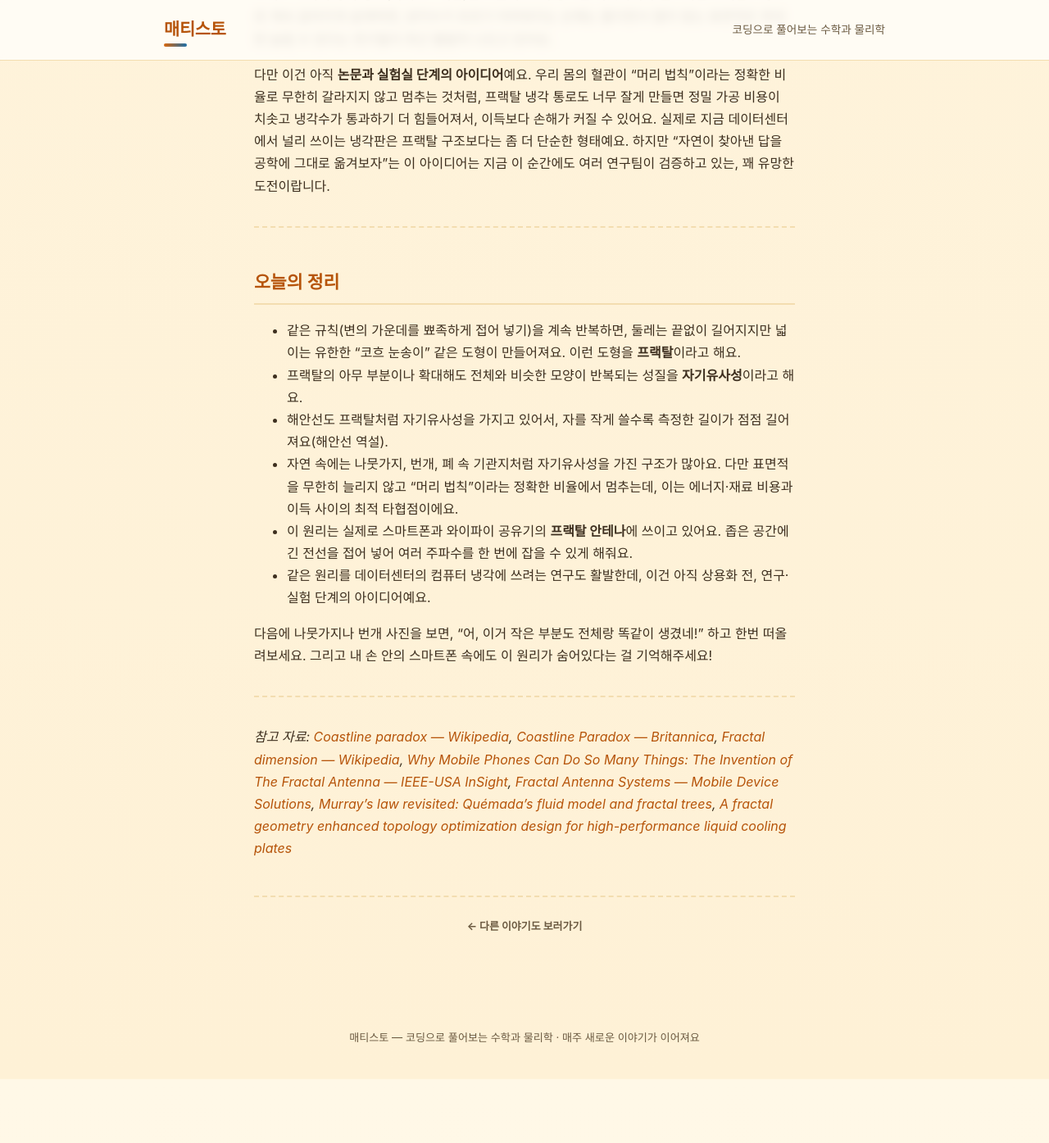
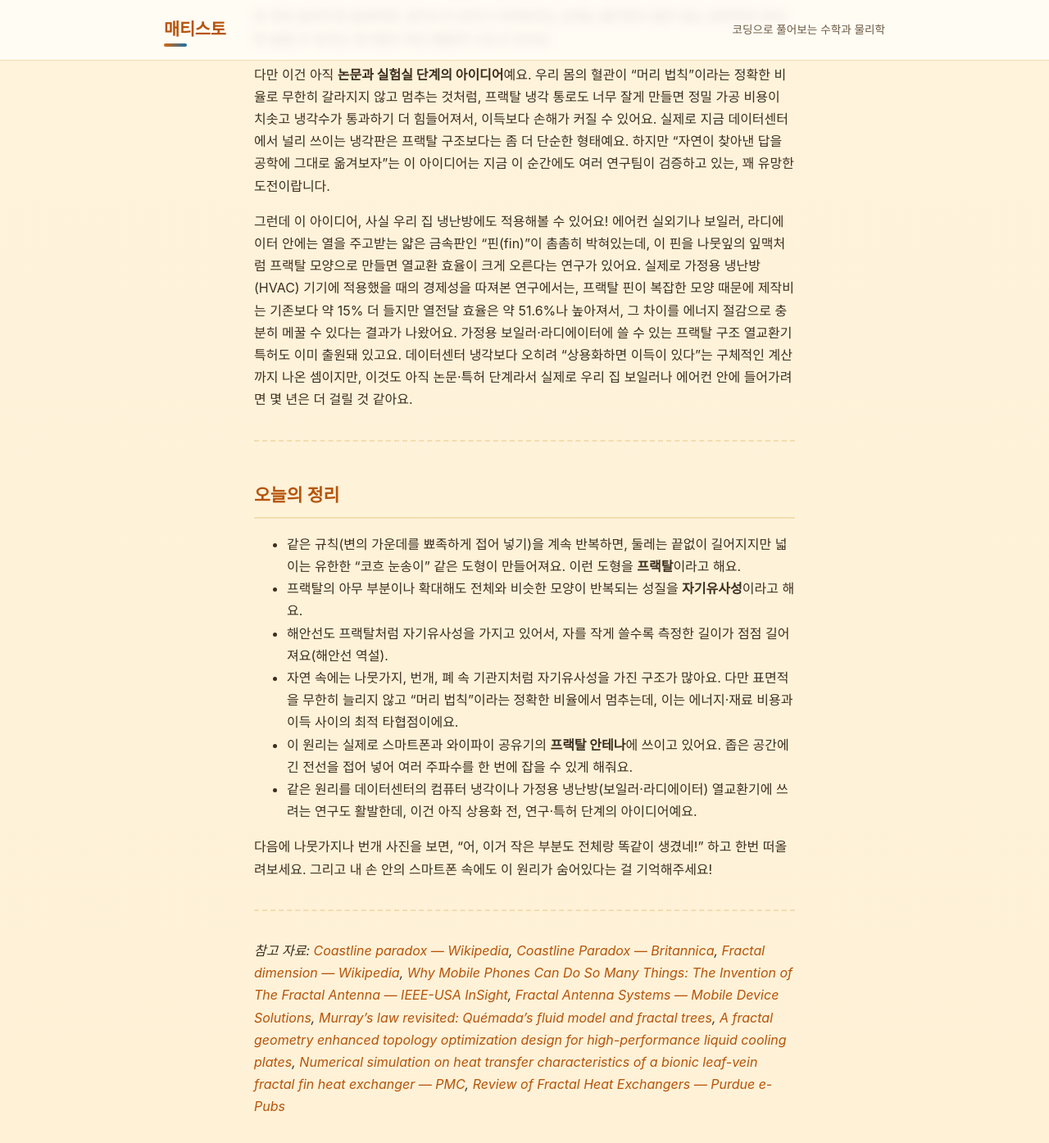
Before and after one commit to ssnkoster/mathisto, a Jekyll site: the page built from _posts/2026-09-07-fractal-self-similarity.md, in a window 1280 px wide and 1400 px high, scrolled down 3774 px. Shown: the top 1395 px of the window at 82% size. Built offline with Jekyll 4.4.1, drawn with Linux system fonts in a browser that asks for light colours; before the commit the page ends 5091 px from its top, so only the background shows below that.

Commit message:
6화: 프랙탈과 자기유사성

```diff
--- a/_posts/2026-09-07-fractal-self-similarity.md
+++ b/_posts/2026-09-07-fractal-self-similarity.md
@@ -80,6 +80,8 @@ thumbnail: /assets/episodes/06-fractal/koch_snowflake_growth.png
 
 다만 이건 아직 **논문과 실험실 단계의 아이디어**예요. 우리 몸의 혈관이 "머리 법칙"이라는 정확한 비율로 무한히 갈라지지 않고 멈추는 것처럼, 프랙탈 냉각 통로도 너무 잘게 만들면 정밀 가공 비용이 치솟고 냉각수가 통과하기 더 힘들어져서, 이득보다 손해가 커질 수 있어요. 실제로 지금 데이터센터에서 널리 쓰이는 냉각판은 프랙탈 구조보다는 좀 더 단순한 형태예요. 하지만 "자연이 찾아낸 답을 공학에 그대로 옮겨보자"는 이 아이디어는 지금 이 순간에도 여러 연구팀이 검증하고 있는, 꽤 유망한 도전이랍니다.
 
+그런데 이 아이디어, 사실 우리 집 냉난방에도 적용해볼 수 있어요! 에어컨 실외기나 보일러, 라디에이터 안에는 열을 주고받는 얇은 금속판인 "핀(fin)"이 촘촘히 박혀있는데, 이 핀을 나뭇잎의 잎맥처럼 프랙탈 모양으로 만들면 열교환 효율이 크게 오른다는 연구가 있어요. 실제로 가정용 냉난방(HVAC) 기기에 적용했을 때의 경제성을 따져본 연구에서는, 프랙탈 핀이 복잡한 모양 때문에 제작비는 기존보다 약 15% 더 들지만 열전달 효율은 약 51.6%나 높아져서, 그 차이를 에너지 절감으로 충분히 메꿀 수 있다는 결과가 나왔어요. 가정용 보일러·라디에이터에 쓸 수 있는 프랙탈 구조 열교환기 특허도 이미 출원돼 있고요. 데이터센터 냉각보다 오히려 "상용화하면 이득이 있다"는 구체적인 계산까지 나온 셈이지만, 이것도 아직 논문·특허 단계라서 실제로 우리 집 보일러나 에어컨 안에 들어가려면 몇 년은 더 걸릴 것 같아요.
+
 ---
 
 ## 오늘의 정리
@@ -89,10 +91,10 @@ thumbnail: /assets/episodes/06-fractal/koch_snowflake_growth.png
 - 해안선도 프랙탈처럼 자기유사성을 가지고 있어서, 자를 작게 쓸수록 측정한 길이가 점점 길어져요(해안선 역설).
 - 자연 속에는 나뭇가지, 번개, 폐 속 기관지처럼 자기유사성을 가진 구조가 많아요. 다만 표면적을 무한히 늘리지 않고 "머리 법칙"이라는 정확한 비율에서 멈추는데, 이는 에너지·재료 비용과 이득 사이의 최적 타협점이에요.
 - 이 원리는 실제로 스마트폰과 와이파이 공유기의 **프랙탈 안테나**에 쓰이고 있어요. 좁은 공간에 긴 전선을 접어 넣어 여러 주파수를 한 번에 잡을 수 있게 해줘요.
-- 같은 원리를 데이터센터의 컴퓨터 냉각에 쓰려는 연구도 활발한데, 이건 아직 상용화 전, 연구·실험 단계의 아이디어예요.
+- 같은 원리를 데이터센터의 컴퓨터 냉각이나 가정용 냉난방(보일러·라디에이터) 열교환기에 쓰려는 연구도 활발한데, 이건 아직 상용화 전, 연구·특허 단계의 아이디어예요.
 
 다음에 나뭇가지나 번개 사진을 보면, "어, 이거 작은 부분도 전체랑 똑같이 생겼네!" 하고 한번 떠올려보세요. 그리고 내 손 안의 스마트폰 속에도 이 원리가 숨어있다는 걸 기억해주세요!
 
 ---
 
-*참고 자료: [Coastline paradox — Wikipedia](https://en.wikipedia.org/wiki/Coastline_paradox), [Coastline Paradox — Britannica](https://www.britannica.com/science/coastline-paradox), [Fractal dimension — Wikipedia](https://en.wikipedia.org/wiki/Fractal_dimension), [Why Mobile Phones Can Do So Many Things: The Invention of The Fractal Antenna — IEEE-USA InSight](https://insight.ieeeusa.org/articles/why-mobile-phones-can-do-so-many-things-the-invention-of-the-fractal-antenna/), [Fractal Antenna Systems — Mobile Device Solutions](http://fractenna.com/commercial/mobile.html), [Murray's law revisited: Quémada's fluid model and fractal trees](https://arxiv.org/pdf/1501.03546), [A fractal geometry enhanced topology optimization design for high-performance liquid cooling plates](https://arxiv.org/pdf/2603.26437)*
+*참고 자료: [Coastline paradox — Wikipedia](https://en.wikipedia.org/wiki/Coastline_paradox), [Coastline Paradox — Britannica](https://www.britannica.com/science/coastline-paradox), [Fractal dimension — Wikipedia](https://en.wikipedia.org/wiki/Fractal_dimension), [Why Mobile Phones Can Do So Many Things: The Invention of The Fractal Antenna — IEEE-USA InSight](https://insight.ieeeusa.org/articles/why-mobile-phones-can-do-so-many-things-the-invention-of-the-fractal-antenna/), [Fractal Antenna Systems — Mobile Device Solutions](http://fractenna.com/commercial/mobile.html), [Murray's law revisited: Quémada's fluid model and fractal trees](https://arxiv.org/pdf/1501.03546), [A fractal geometry enhanced topology optimization design for high-performance liquid cooling plates](https://arxiv.org/pdf/2603.26437), [Numerical simulation on heat transfer characteristics of a bionic leaf-vein fractal fin heat exchanger — PMC](https://pmc.ncbi.nlm.nih.gov/articles/PMC12894825/), [Review of Fractal Heat Exchangers — Purdue e-Pubs](https://docs.lib.purdue.edu/cgi/viewcontent.cgi?article=2724&context=iracc)*
```
